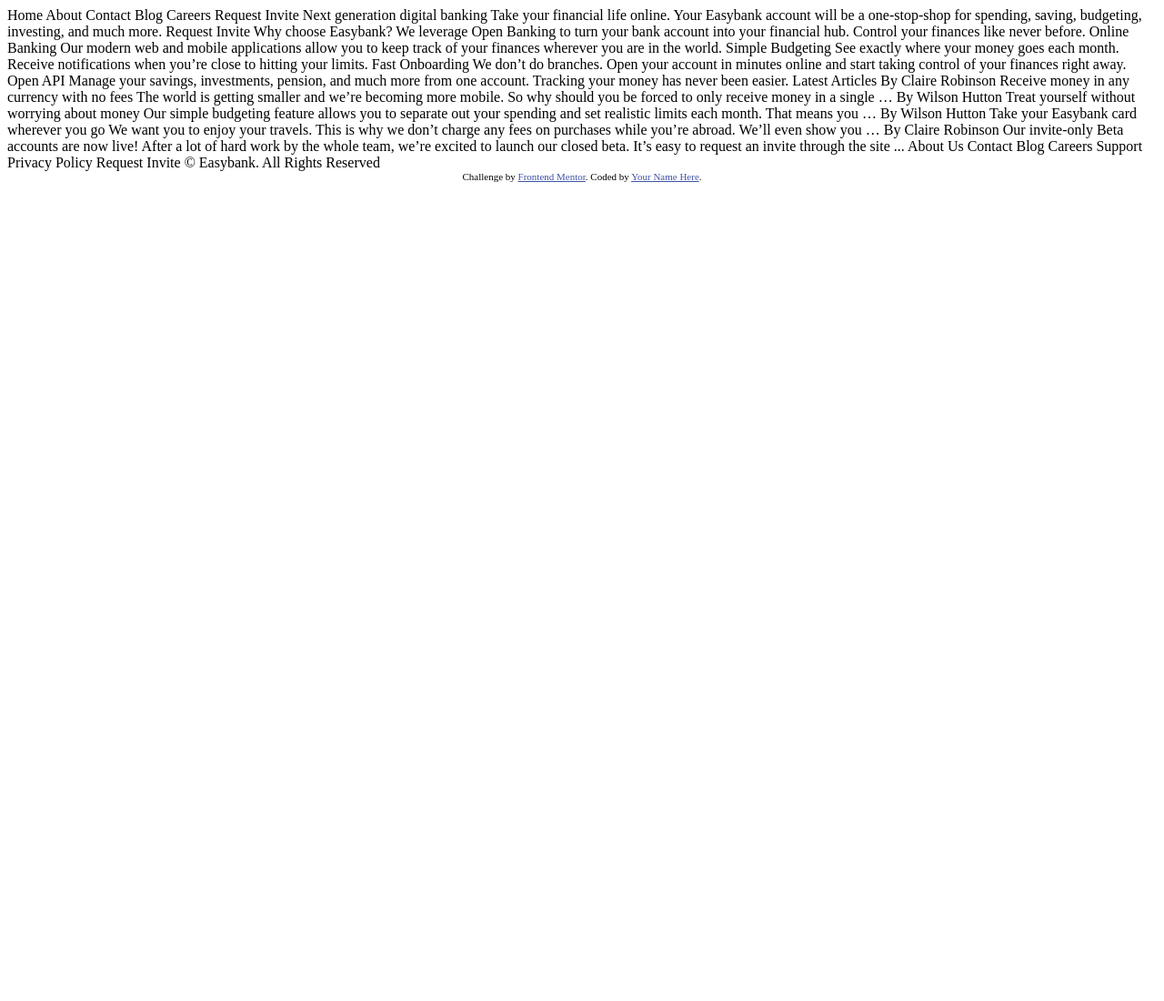
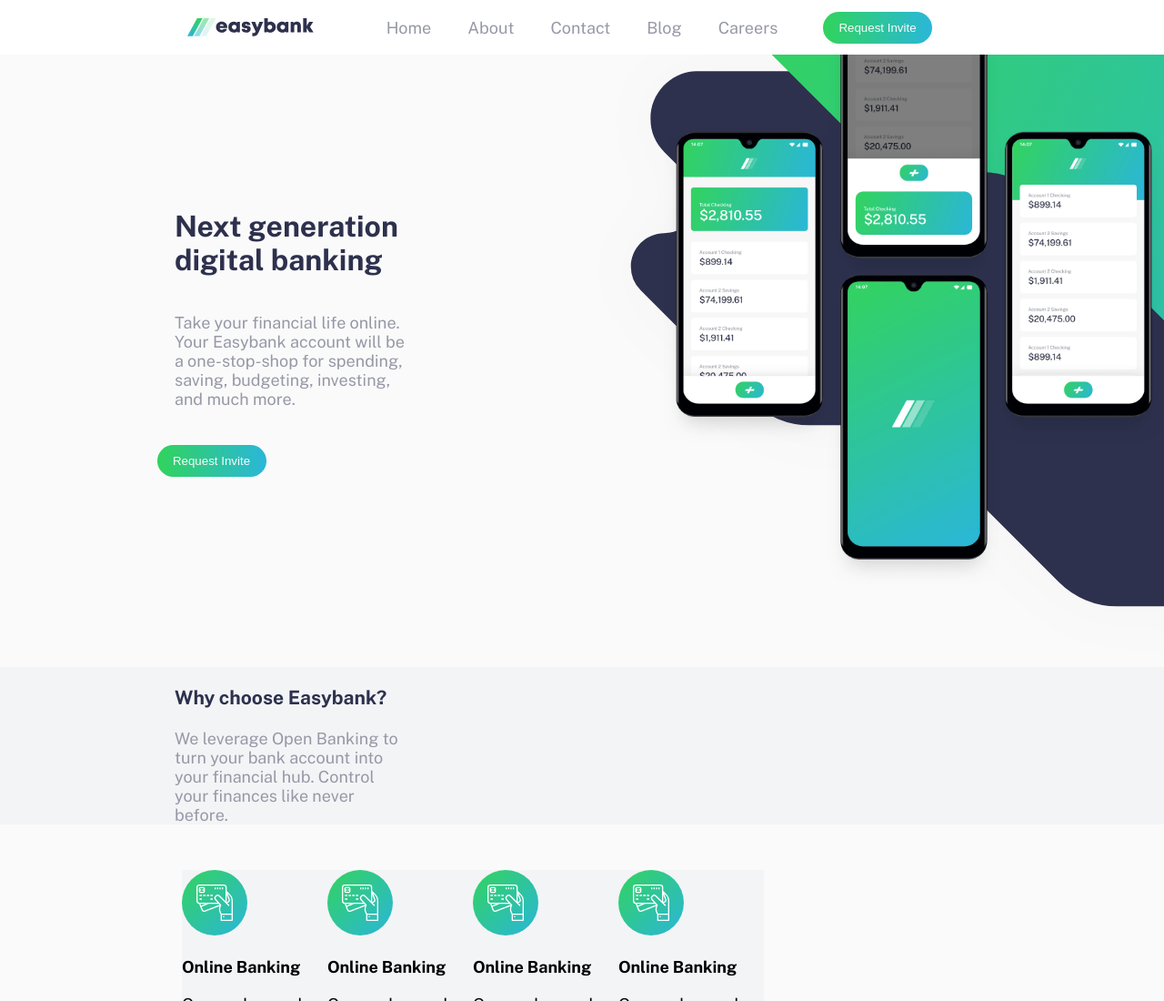
Before and after one commit to ElvisUceda/easybank-tarea2, a plain HTML site: page index.html in a window 1280 px wide. Shown: the top 1100 px of the page at 91% size. Before the commit the page ends 800 px from the top, so only its background shows below. Drawn offline with nearby package versions, Linux system fonts and the light colour scheme.

Commit message:
Tarea avance

```diff
--- /dev/null
+++ b/css/estilos.css
@@ -0,0 +1,276 @@
+@import url('https://fonts.googleapis.com/css2?family=Public+Sans:wght@300;400;700&display=swap');
+*{
+margin:0;
+box-sizing:border-box;
+padding:0;
+}
+
+:root {
+    --public-sans: "Public Sans", sans-serif;
+    --ancho: 1440px;
+    --color-dark-blue: hsl(233, 26%, 24%);
+    --color-lime-green: hsl(136, 65%, 51%);
+    --color-bright-cyan: hsl(192, 70%, 51%);
+
+    --color-grayish-blue: hsl(233, 8%, 62%);
+    --color-light-grayish-blue: hsl(220, 16%, 96%);
+    --color-very-light-gray: hsl(0, 0%, 98%);
+    --color-white:  hsl(0, 0%, 100%);
+
+
+}
+
+body {
+    font-family: var(--public-sans);
+    font-size: 18px;
+
+    background-image: url("./../images/bg-intro-desktop.svg");
+    background-color: var(--color-very-light-gray);
+    background-repeat: no-repeat;
+    background-position-x: calc(100% + 500px);
+    background-position-y: -200px;
+    background-size: 90%;
+
+
+}
+
+.btn__request {
+    width: 200px;
+    display: flex;
+    justify-content: center;
+    align-items: center;
+    margin-right: 175px;
+}
+
+.btn__request-left{
+
+    justify-content: flex-start;
+
+
+}
+
+.btn__request > button {
+    border: none;
+    outline: none;
+    background: -webkit-linear-gradient(left, var(--color-lime-green), var(--color-bright-cyan));
+
+    width: 120px;
+    height: 35px;
+    border-radius: 30px;
+    box-shadow: var(--color-very-light-gray) 0px 2px 10px;
+    color: var(--color-very-light-gray);
+
+}
+
+
+
+/* HEADER */
+header {
+    max-width: var(--ancho);
+
+    margin: auto;
+    height: 60px;
+
+    display: flex;
+    background-color: var(--color-white);
+    z-index: 2;
+    position: relative;
+    left: 0;
+    bottom: 0;
+    display: flex;
+
+
+
+
+}
+
+.header__lista {
+    list-style: none;
+    display: flex;
+    flex: 1;
+    justify-content: center;
+    align-items: center;
+}
+
+.header__item {
+    margin: 0 20px;
+    font-weight: 700;
+}
+
+.header__link {
+    text-decoration: none;
+    font-weight: 400;
+    color: var(--color-grayish-blue);
+}
+
+.header__logo {
+    width: 200px;
+    display: flex;
+    justify-content: center;
+    align-items: center;
+    margin-left: 175px;
+
+
+}
+
+.header__nav {
+    flex: 1;
+    display: flex;
+
+}
+
+/* .header__btn {
+
+} */
+
+
+
+/* HEADER */
+
+/* MAIN */
+
+.principal {
+    max-width: var(--ancho);
+   /*  margin: 100px auto 0 auto; */
+  /*  padding: -50px 50px 50px 50px; */
+
+    display: flex;
+    flex-wrap: wrap;
+   /*  position: absolute; */
+   position: relative;
+
+}
+
+.principal section {
+    width: 50%;
+
+}
+
+.seccion1 {
+    display: flex;
+    flex-direction: column;
+    justify-content: center;
+    align-items: center;
+}
+
+.seccion1 > * {
+    margin-bottom: 40px;
+}
+
+.seccion1__titulo {
+    color: var(--color-dark-blue);
+    font-size: 2rem;
+   /*  line-height: 4.2rem; */
+    width: 40%;
+
+}
+
+.seccion1__parrafo {
+    color: var(--color-grayish-blue);
+    width: 40%;
+
+
+}
+
+.seccion2 {
+    /* background-color: var( --color-very-light-gray); */
+    display: flex;
+    justify-content: flex-end;
+    align-items: flex-start;
+    position: relative;
+    top: -90px;
+    z-index: 1;
+}
+.seccion2 img {
+    flex: 1;
+    width: 50%;
+    max-width: 550px;
+}
+
+.seccion3 {
+    background-color: var(--color-light-grayish-blue);
+    display: flex;
+    flex-direction: column;
+    justify-content: center;
+    align-items: center;
+}
+
+
+
+.seccion3__titulo {
+    color: var(--color-dark-blue);
+    line-height: 4.2rem;
+    width: 40%;
+}
+
+.seccion3__parrafo {
+    color: var(--color-grayish-blue);
+    width: 40%;
+}
+
+.seccion4 {
+    background-color: var(--color-light-grayish-blue);
+
+}
+
+.seccion5 {
+    background-color: var(--color-light-grayish-blue);
+    margin-top: 80px;
+   display: flex;
+   justify-content: center;
+   align-items: center;
+   margin-left: 200px;
+   margin-top: 50px;
+
+
+}
+
+.seccion5__media {
+   flex: 1;
+
+}
+
+.seccion5__icono {
+    margin-bottom: 20px;
+}
+
+.seccion5__texto {
+
+}
+
+.seccion5__titulo {
+    margin-bottom: 20px;
+
+}
+
+.seccion5__parrafo {
+    width: 150px;
+}
+
+.seccion6 {
+    margin-top: 80px;
+    display: flex;
+    flex-direction: column;
+    justify-content: center;
+    align-items: center;
+
+}
+
+.seccion6__titulo {
+  margin-right: 80px;
+}
+
+.cards {
+    width: 40%;
+    display: flex;
+}
+
+.card {
+    text-align: center;
+    padding: 0 20px 20px 20px;
+}
+
+.card__imagen {
+    width:140px;
+    height:140px;
+}
--- a/index.html
+++ b/index.html
@@ -1,101 +1,169 @@
 <!DOCTYPE html>
 <html lang="en">
 <head>
-  <meta charset="UTF-8">
-  <meta name="viewport" content="width=device-width, initial-scale=1.0"> <!-- displays site properly based on user's device -->
-
-  <link rel="icon" type="image/png" sizes="32x32" href="./images/favicon-32x32.png">
-
-  <title>Frontend Mentor | Easybank landing page</title>
-
-  <!-- Feel free to remove these styles or customise in your own stylesheet 👍 -->
-  <style>
-    .attribution { font-size: 11px; text-align: center; }
-    .attribution a { color: hsl(228, 45%, 44%); }
-  </style>
+    <meta charset="UTF-8">
+    <meta name="viewport" content="width=device-width, initial-scale=1.0">
+    <link rel="stylesheet" href="./css/estilos.css">
+    <title>Document</title>
 </head>
 <body>
+    <header class="header">
+        <div class="header__logo">
+          <img src="./images/logo.svg" alt="logo" />
+        </div>
+        <nav class="header__nav">
+          <ul class="header__lista">
+            <li class="header__item">
+              <a href="#" class="header__link">Home</a>
+            </li>
+            <li class="header__item">
+              <a href="#" class="header__link">About</a>
+            </li>
+            <li class="header__item">
+              <a href="#" class="header__link">Contact</a>
+            </li>
+            <li class="header__item">
+              <a href="#" class="header__link">Blog</a>
+            </li>
+            <li class="header__item">
+              <a href="#" class="header__link">Careers</a>
+            </li>
+          </ul>
+        </nav>
+        <div class="btn__request btn__request-left">
+          <button>Request Invite</button>
+        </div>
 
-  Home
-  About
-  Contact
-  Blog
-  Careers
+      </header>
 
-  Request Invite
+      <main>
+        <div class="principal">
+          <section class="seccion1">
+            <h3 class="seccion1__titulo">
+              Next generation digital banking
+            </h3>
+            <p class="seccion1__parrafo">
+              Take your financial life online. Your Easybank account will be a one-stop-shop
+              for spending, saving, budgeting, investing, and much more.
+            </p>
+            <div class="btn__request">
+               <button>
+                Request Invite
+               </button>
+            </div>
+          </section>
+          <section class="seccion2">
+            <img src="./images/image-mockups.png"
+             alt="imagen">
+
+          </section>
+          <section class="seccion3">
+            <h3 class="seccion3__titulo"> Why choose Easybank?</h3>
+            <p class="seccion3__parrafo">
+              We leverage Open Banking to turn your bank account into your financial hub. Control
+              your finances like never before.
+            </p>
+          </section>
+          <section class="seccion4"></section>
+          <section class="seccion5">
+            <div class="seccion5__media">
+              <div class="seccion5__icono">
+                <img src="./images/icon-online.svg" alt="online">
+              </div>
+              <div class="seccion5__texto">
+                <h4 class="seccion5__titulo">Online   Banking</h4>
+                <p class="seccion5__parrafo">
+                 Our modern web and mobile applications allow you to keep track of your finances
+                  wherever you are in the world.
+                </p>
+            </div>
+          </div>
+          <div class="seccion5__media">
+            <div class="seccion5__icono">
+              <img src="./images/icon-online.svg" alt="online">
+            </div>
+            <div class="seccion5_texto">
+              <h4 class="seccion5__titulo">Online   Banking</h4>
+              <p class="seccion5__parrafo">
+               Our modern web and mobile applications allow you to keep track of your finances
+                wherever you are in the world.
+              </p>
+            </div>
+          </div>
+          <div class="seccion5__media">
+           <div class="seccion5__icono">
+             <img src="./images/icon-online.svg" alt="online">
+           </div>
+           <div class="seccion5_texto">
+            <h4 class="seccion5__titulo">Online   Banking</h4>
+            <p class="seccion5__parrafo">
+              Our modern web and mobile applications allow you to keep track of your finances
+              wherever you are in the world.
+            </p>
+           </div>
+          </div>
+          <div class="seccion5__media">
+           <div class="seccion5__icono">
+            <img src="./images/icon-online.svg" alt="online">
+           </div>
+           <div class="seccion5_texto">
+             <h4 class="seccion5__titulo">Online   Banking</h4>
+             <p class="seccion5__parrafo">
+            Our modern web and mobile applications allow you to keep track of your finances
+            wherever you are in the world.
+            </p>
+           </div>
+         </div>
+        </section>
+        <section class="seccion6">
+          <h1 class="seccion6__titulo">Latest Articles</h1>
+          <div class="cards">
+            <div class="card">
+              <img src="./images/image-currency.jpg"
+                alt="" class="card__imagen">
+                <p><small>By Claire Robinson</small></p>
+                <h2>Receive money in any currency with no fees</h2>
+                <blockquote>
+                  The world is getting smaller and we’re becoming more mobile. So why should you be
+                  forced to only receive money in a single …
+                </blockquote>
+            </div>
+            <div class="card">
+              <img src="./images/image-restaurant.jpg"
+                alt="" class="card__imagen">
+                <p><small>By Wilson Hutton</small></p>
+                <h2>Treat yourself without worrying about money</h2>
+                <blockquote>
+                  Our simple budgeting feature allows you to separate out your spending and set
+                  realistic limits each month. That means you …
+                </blockquote>
+            </div>
+            <div class="card">
+              <img src="./images/image-plane.jpg"
+                alt="" class="card__imagen">
+                <p><small>By Wilson Hutton</small></p>
+                <h2>Take your Easybank card wherever you go</h2>
+                <blockquote>
+                  We want you to enjoy your travels. This is why we don’t charge any fees on purchases
+                  while you’re abroad. We’ll even show you …
+                </blockquote>
+            </div>
+            <div class="card">
+              <img src="./images/image-confetti.jpg"
+                alt="" class="card__imagen">
+                <p><small>By Claire Robinson</small></p>
+                <h2>Our invite-only Beta accounts are now live!</h2>
+                <blockquote>
+                  After a lot of hard work by the whole team, we’re excited to launch our closed beta.
+                  It’s easy to request an invite through the site ...
+                </blockquote>
+            </div>
+          </div>
+        </section>
 
 
+        </div>
 
-  Next generation digital banking
-
-  Take your financial life online. Your Easybank account will be a one-stop-shop
-  for spending, saving, budgeting, investing, and much more.
-
-  Request Invite
-
-
-
-  Why choose Easybank?
-
-  We leverage Open Banking to turn your bank account into your financial hub. Control
-  your finances like never before.
-
-  Online Banking
-  Our modern web and mobile applications allow you to keep track of your finances
-  wherever you are in the world.
-
-  Simple Budgeting
-  See exactly where your money goes each month. Receive notifications when you’re
-  close to hitting your limits.
-
-  Fast Onboarding
-  We don’t do branches. Open your account in minutes online and start taking control
-  of your finances right away.
-
-  Open API
-  Manage your savings, investments, pension, and much more from one account. Tracking
-  your money has never been easier.
-
-
-
-  Latest Articles
-
-  By Claire Robinson
-  Receive money in any currency with no fees
-  The world is getting smaller and we’re becoming more mobile. So why should you be
-  forced to only receive money in a single …
-
-  By Wilson Hutton
-  Treat yourself without worrying about money
-  Our simple budgeting feature allows you to separate out your spending and set
-  realistic limits each month. That means you …
-
-  By Wilson Hutton
-  Take your Easybank card wherever you go
-  We want you to enjoy your travels. This is why we don’t charge any fees on purchases
-  while you’re abroad. We’ll even show you …
-
-  By Claire Robinson
-  Our invite-only Beta accounts are now live!
-  After a lot of hard work by the whole team, we’re excited to launch our closed beta.
-  It’s easy to request an invite through the site ...
-
-
-
-  About Us
-  Contact
-  Blog
-  Careers
-  Support
-  Privacy Policy
-
-  Request Invite
-
-  © Easybank. All Rights Reserved
-
-  <div class="attribution">
-    Challenge by <a href="https://www.frontendmentor.io?ref=challenge" target="_blank">Frontend Mentor</a>.
-    Coded by <a href="#">Your Name Here</a>.
-  </div>
+      </main>
 </body>
 </html>
```
Also changed, not shown: index-tmp.html (added, +101 -0 lines).
